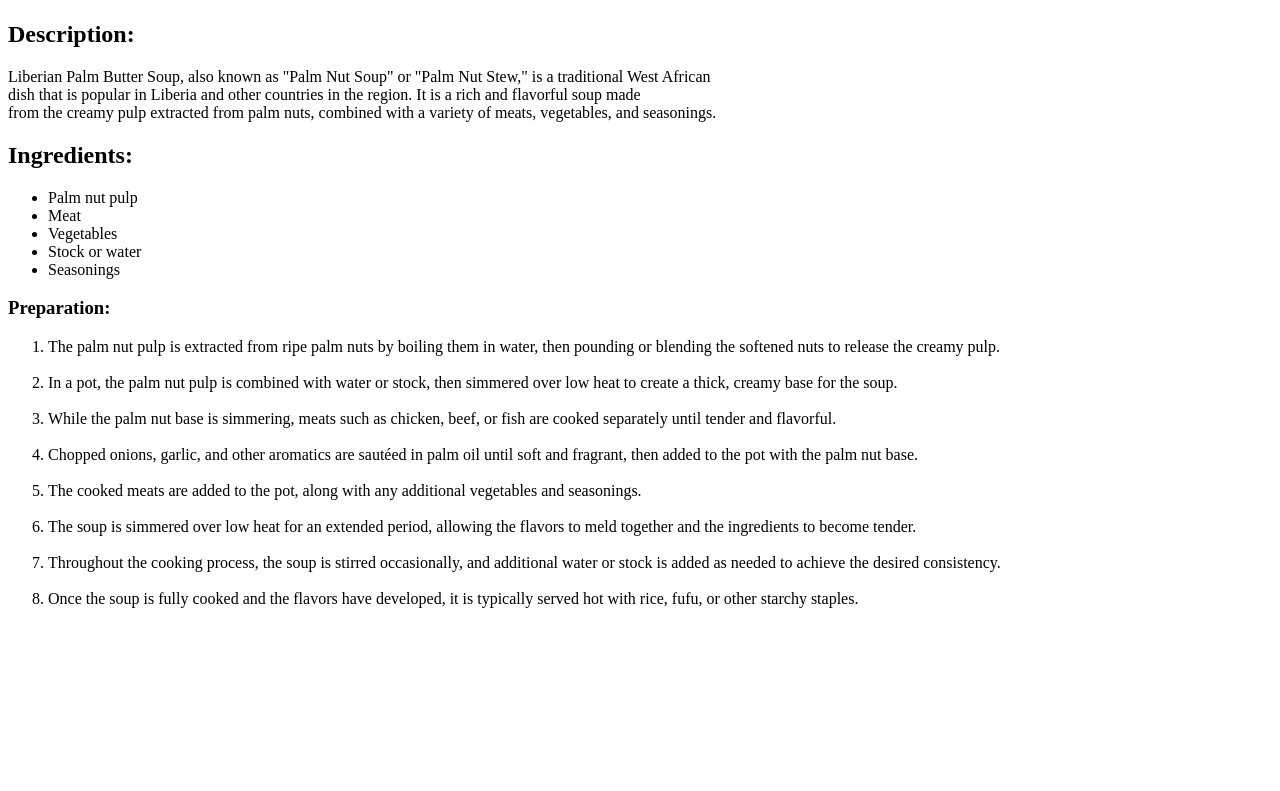
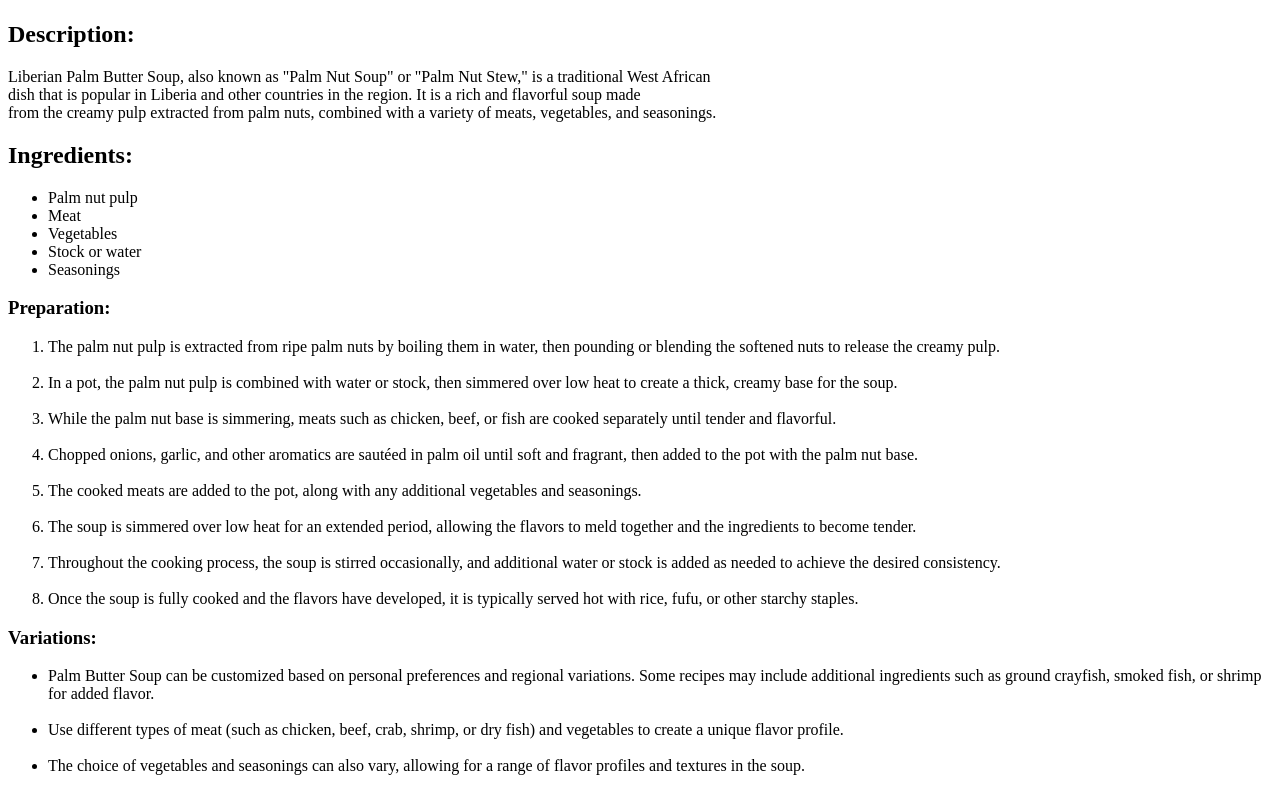
Before and after one commit to Sahe20/odin-recipes, a plain HTML site: page recipes/palm-butter.html in a window 1280 px wide. Shown: the part 342-1133 px from the top of the page. Before the commit the page ends 966 px from the top, so only its background shows below. Drawn offline with Linux system fonts and the light colour scheme.

Commit message:
Variations of pb are added

```diff
--- a/recipes/palm-butter.html
+++ b/recipes/palm-butter.html
@@ -35,5 +35,11 @@
         <li>Once the soup is fully cooked and the flavors have developed, it is typically served hot with rice, fufu, or other starchy staples.</li>
     </ol>
 
+        <h3>Variations:</h3>
+        <ul>
+            <li>Palm Butter Soup can be customized based on personal preferences and regional variations. Some recipes may include additional ingredients such as ground crayfish, smoked fish, or shrimp for added flavor.</li><br>
+            <li>Use different types of meat (such as chicken, beef, crab, shrimp, or dry fish) and vegetables to create a unique flavor profile.</li><br>
+            <li>The choice of vegetables and seasonings can also vary, allowing for a range of flavor profiles and textures in the soup.</li>
+        </ul>
 </body>
 </html>
```
